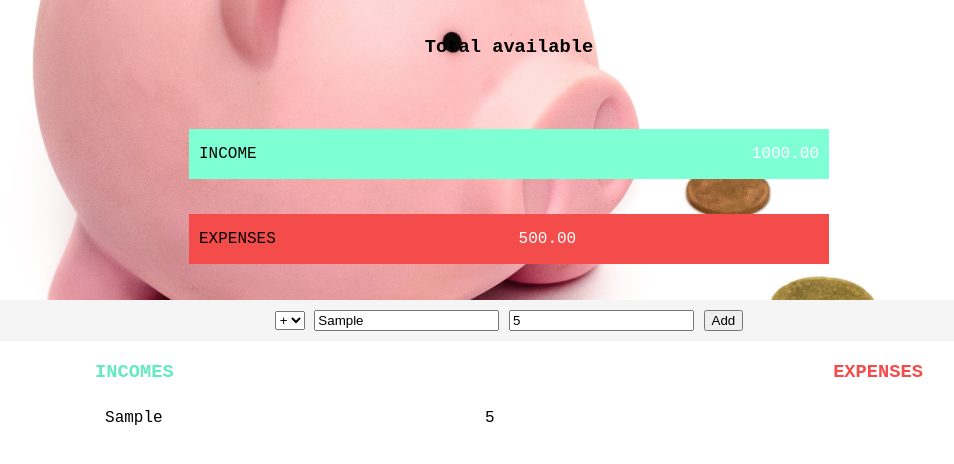
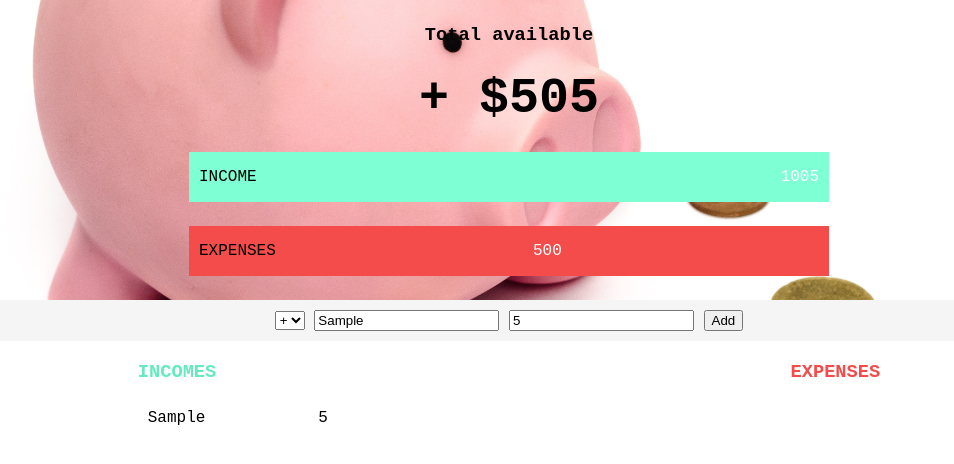
Before and after one commit to salviolorenzo/budgetTool, a plain HTML site: page index.html in a window 1280 px wide. Both pictures are taken after typing "Sample", "5" into the empty fields and a click on the input "Add". Shown: the whole page, without its empty margins (131-1085 px from the left). Drawn offline with Linux system fonts and the light colour scheme.

Commit message:
adds basic tally for total budget and balance sheet

```diff
--- a/scripts/index.js
+++ b/scripts/index.js
@@ -18,7 +18,8 @@ const expenseDiv = document.querySelector('[data-add-expense]');
 // Determine if positive or negative
 // Add to either total income or expenses
 // create div in balance sheet for item
-
+let totalIncomeAmt = parseFloat(totalIncome.textContent);
+let totalExpenseAmt = parseFloat(totalExpense.textContent);
 
 // ================================================================
 // GETTING USER INPUT
@@ -28,14 +29,21 @@ const expenseDiv = document.querySelector('[data-add-expense]');
 function handleSubmit(event) {
     event.preventDefault();
     let description = event.target.elements.description.value;
-    let amount = event.target.elements.amount.value;
+    let amount = parseFloat(event.target.elements.amount.value);
     let isIncome = select.value === '+';
     if (isIncome) {
         incomeDiv.appendChild(makeDivs(description, amount));
+        totalIncomeAmt += amount;
     }
     else {
         expenseDiv.appendChild(makeDivs(description, amount));
+        totalExpenseAmt += amount;
     }
+    totalIncome.textContent = totalIncomeAmt;
+    totalExpense.textContent = totalExpenseAmt;
+    total.textContent = drawTotal(totalIncomeAmt, totalExpenseAmt);
+    description.value = '';
+    amount.value = '';
 }
 
 addForm.addEventListener('submit', handleSubmit);
@@ -51,3 +59,13 @@ function makeDivs(description, amount) {
     newItem.classList.add('added');
     return newItem;
 }
+
+function drawTotal(income, expense) {
+    let totalAmt = income - expense;
+    if (totalAmt > 0) {
+        return `+ $${totalAmt}`;
+    }
+    else {
+        return `- $${Math.abs(totalAmt)}`;
+    }
+}
--- a/styles/index.css
+++ b/styles/index.css
@@ -84,7 +84,7 @@ BALANCE SHEET
 }
 
 .income, .expense{
-    width: 40%;
+    width: 30%;
 }
 
 .income h3{
@@ -97,7 +97,7 @@ BALANCE SHEET
 
 .added{
     display: flex;
-    width: 80%;
+    width: 200px;
     justify-content: space-between;
     padding: 10px;
 }
```
